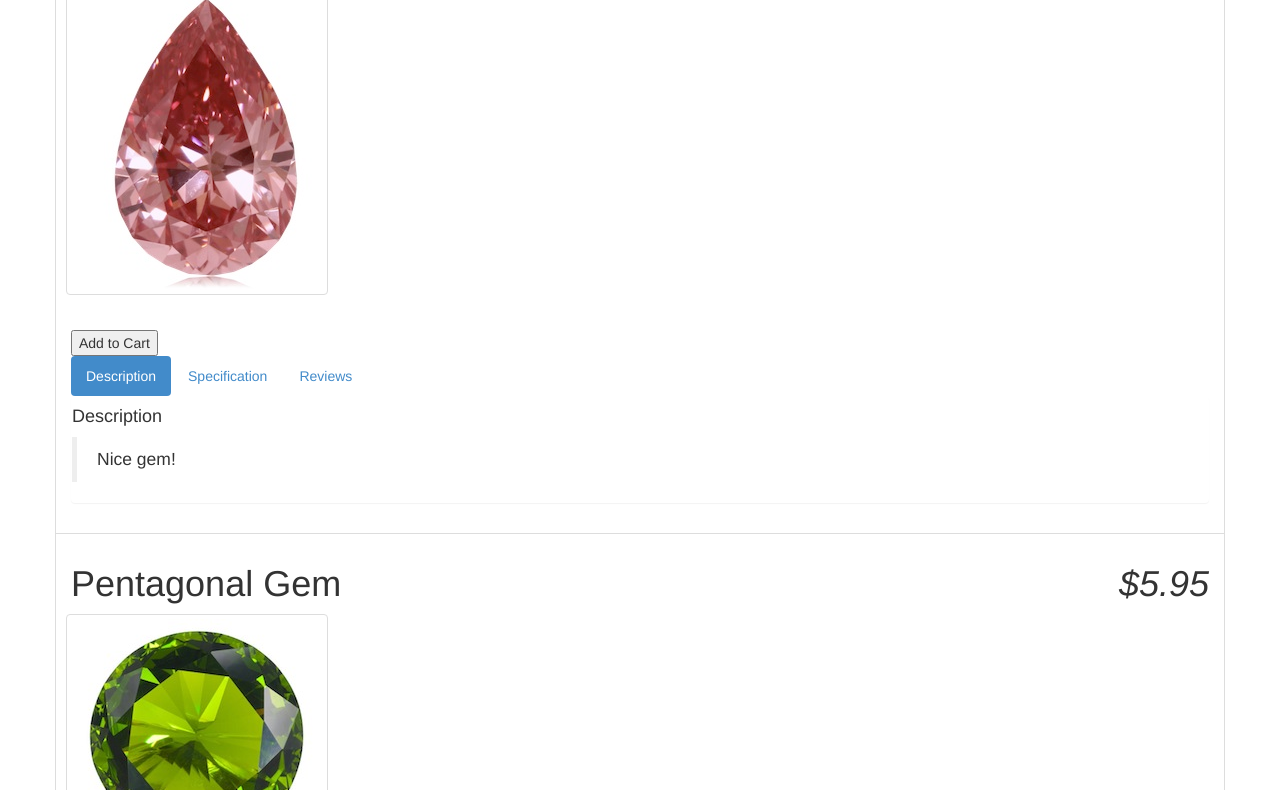
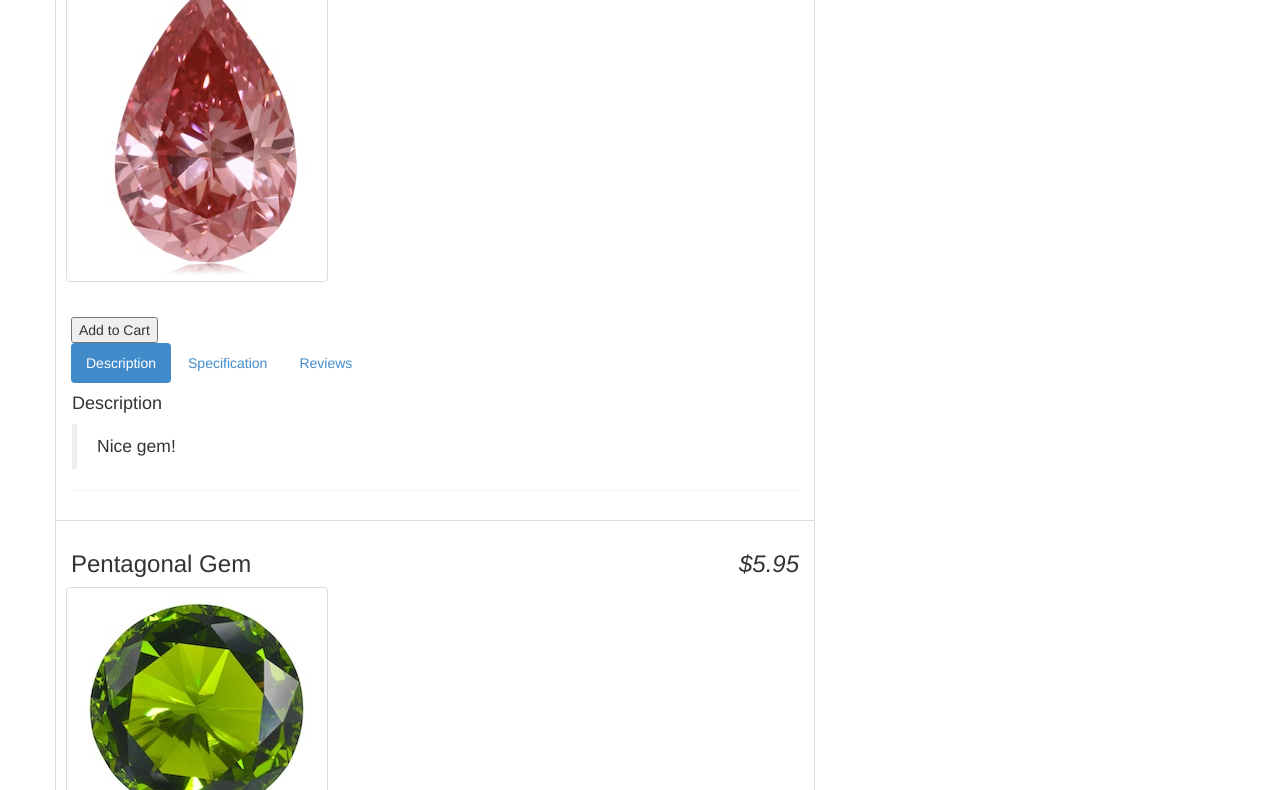
Before and after one commit to nolan-m/store-angular, a plain HTML site: page index.html in a window 1280 px wide. Shown: the part 210-1000 px from the top of the page. Drawn offline with Linux system fonts and the light colour scheme.

Commit message:
moved product title to seperate file and rendered it using directive

```diff
--- a/app.js
+++ b/app.js
@@ -26,6 +26,13 @@
 		this.addReview = function(product){
 			product.reviews.push(this.review);
 			this.review = {};
+		}
+	})
+
+	app.directive('productTitle', function(){
+		return {
+			restrict: 'E',
+			templateUrl: 'product-title.html'
 		}
 	})
 
--- a/index.html
+++ b/index.html
@@ -12,11 +12,8 @@
       <h2 class="text-center"> - an Angular store - </h2>
     </header>
 
-		<div class="product row list-group-item" ng-repeat="product in store.products">
-			<h1>{{product.name}}
-			<em class="pull-right">{{product.price | currency}}</em>
-			</h1>
-
+		<div class="product row list-group-item col-md-8" ng-repeat="product in store.products">
+			<product-title></product-title>
 			<section ng-show="product.images.length">
         <ul class="list-inline thumbs">
           <li class="thumbnail" ng-repeat="image in product.images">
--- /dev/null
+++ b/product-title.html
@@ -0,0 +1,3 @@
+<h3>{{product.name}}
+<em class="pull-right">{{product.price | currency}}</em>
+</h3>
```
